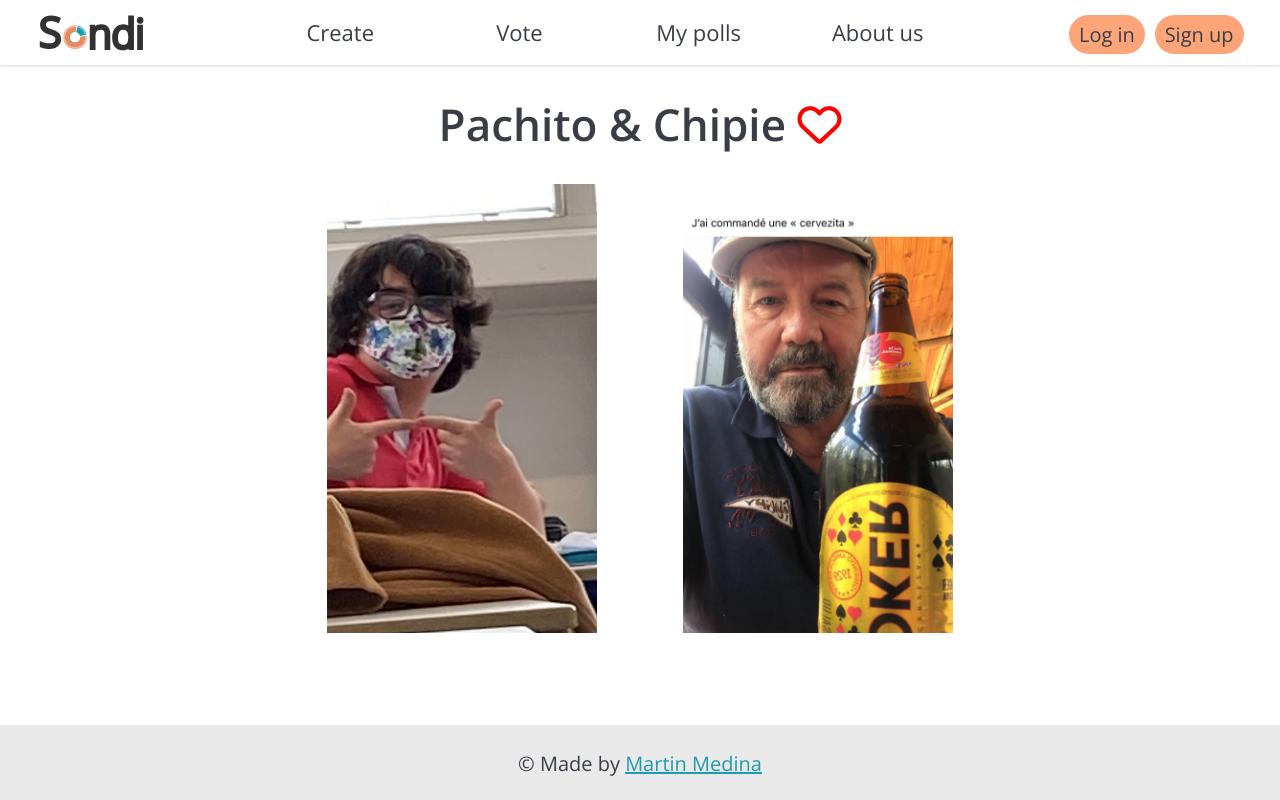
After one commit to medinammartin3/Sondi, a Django app: a page that uses home/templates/home/pachito&chipie.html in a window 1280 px wide. The commit adds this page. Run offline with Django 4.2, Linux system fonts and the light colour scheme; some libraries are stand-ins or nearby versions.

Commit message:
Easter Egg

```diff
--- /dev/null
+++ b/home/templates/home/pachito&chipie.html
@@ -0,0 +1,17 @@
+{% extends "base.html" %}
+
+{% block title %}Pachito & Chipie | Sondi{% endblock %}
+
+{% block css %}
+{% load static %}
+{% static 'home/style.css' %}
+{% endblock %}
+
+{% block content %}
+<main>
+    <h1>Pachito & Chipie <i class="fa-regular fa-heart" style="color: #ff0000;"></i></h1>
+    <img src="{% static 'home/images/pachito.jpg' %}" alt="Pachito" style="margin-right: 80px;" width="270px">
+    <img src="{% static 'home/images/chipie.JPG' %}" alt="Chipie" width="270px">
+</main>
+
+{% endblock %}
--- a/home/urls.py
+++ b/home/urls.py
@@ -5,5 +5,6 @@ from . import views
 app_name = "home"
 urlpatterns = [
     path("", views.HomeTemplateView.as_view(), name="index"),
-    path("about/", views.HomeTemplateView.as_view(template_name="home/about.html"), name="about")
+    path("about/", views.HomeTemplateView.as_view(template_name="home/about.html"), name="about"),
+    path("pachito&chipie/", views.HomeTemplateView.as_view(template_name="home/pachito&chipie.html"), name="about"),
 ]
--- a/static/base.css
+++ b/static/base.css
@@ -50,16 +50,16 @@ nav > ul li:last-child{
 nav > ul a{
     display: block;
     width: 100%;
-    text-decoration-thickness: 1.5px;
-    text-underline-offset: 4px;
-    text-decoration-color: #adadad;
+    text-decoration: none;
     color: #393e46;
 }
 
 nav > ul a:hover{
     background-color: #f4f4f4;
-    color: #1e9baf;
-    text-decoration-color: #1e9baf;
+    text-decoration: underline;
+    text-decoration-thickness: 1.5px;
+    text-underline-offset: 4px;
+    text-decoration-color: #adadad;
 }
 
 #registration{
@@ -98,6 +98,9 @@ nav > ul a:hover{
     background-color: #e5e5e5 !important;
     color: #1e9baf;
     text-decoration-color: #1e9baf;
+    text-decoration: underline;
+    text-decoration-thickness: 1.5px;
+    text-underline-offset: 4px;
 }
 
 footer{
```
Also changed, not shown: home/static/home/images/chipie.JPG (added), home/static/home/images/pachito.jpg (added).
